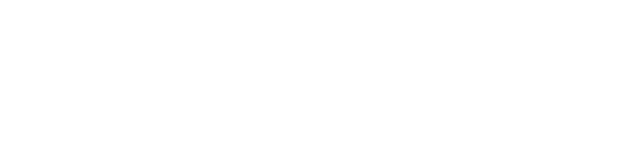
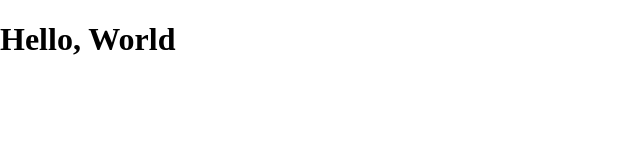
Before and after one commit to tsampson2/template-test, a plain HTML site: page index.html in a window 1280 px wide. Shown: the whole page, without its empty margins (0-640 px from the left). Drawn offline with Linux system fonts and the light colour scheme.

Commit message:
Hello World commit

```diff
--- a/index.html
+++ b/index.html
@@ -7,8 +7,8 @@
   <link rel="stylesheet" href="style.css">
 </head>
 <body>
-
-  <!-- Script test-->
+<h1>Hello, World</h1>
+  <!-- Script Test-->
 <script src="scripts.js"></script>
 </body>
 </html>
```
